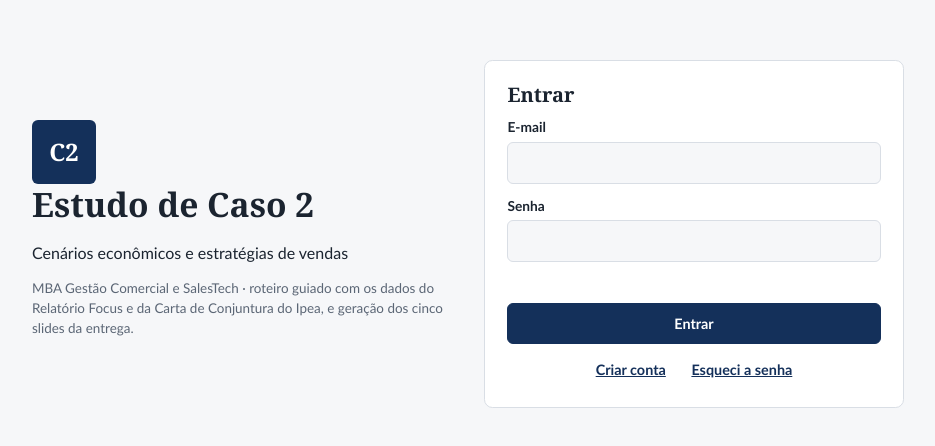
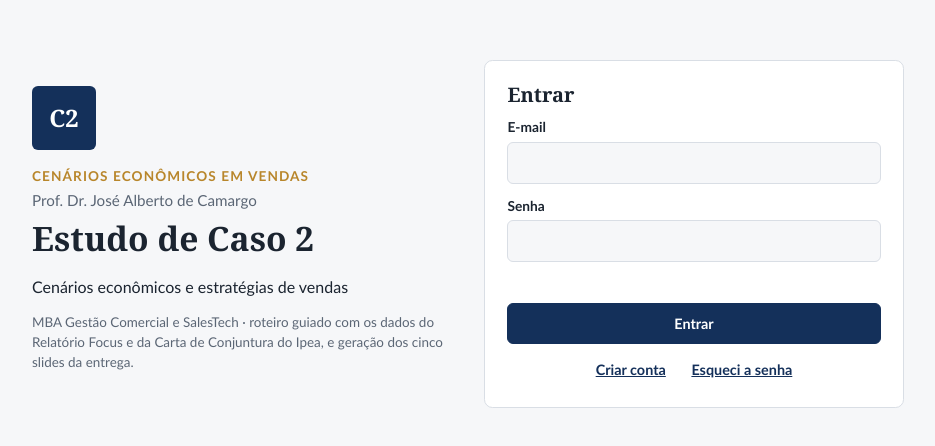
Before and after one commit to pluckduck/mba-caso2, a website with bundled scripts: page site/index.html in a window 1280 px wide. Shown: the part 166-612 px from the top of the page, without its empty margins (172-1107 px from the left). Built offline with nearby package versions, Linux system fonts and the light colour scheme.

Commit message:
Tela de acesso: nome da disciplina e do professor; orientação sobre o código da turma
Co-Authored-By: Claude Fable 5.2 <noreply@anthropic.com>
Claude-Session: https://claude.ai/code/session_01Mcd7c9hUMzpwgfYCGUVCWS

```diff
--- a/site/css/app.css
+++ b/site/css/app.css
@@ -192,6 +192,8 @@ input[type="color"] { width: 40px; height: 32px; padding: 2px; flex: none; }
 
 /* Acesso */
 .acesso { grid-column: 1 / -1; min-height: 100vh; display: grid; grid-template-columns: repeat(auto-fit, minmax(min(340px, 100%), 1fr)); gap: 2rem; align-items: center; padding: clamp(1rem, 5vw, 4rem); max-width: 1000px; margin: 0 auto; }
+.acesso-curso { display: flex; flex-direction: column; gap: .15rem; margin: 1rem 0 .4rem; } .acesso-curso .kicker { font-size: .85rem; } .acesso-prof { font-size: .95rem; color: var(--c-suave); }
+.acesso-lado h1 { margin-top: 0; }
 .acesso-form { display: flex; flex-direction: column; } .acesso-links { display: flex; gap: 1rem; justify-content: center; margin-top: .6rem; flex-wrap: wrap; }
 .erro { color: var(--c-adverso); font-weight: 600; min-height: 1.2em; font-size: .9rem; }
 
--- a/site/js/app.js
+++ b/site/js/app.js
@@ -607,14 +607,16 @@ function telaAcesso(modo = 'entrar', msg = '') {
   const cmp = (rotulo, chave, tipo, extra = {}) => campo({ rotulo, obj: d, chave, tipo, atributos: { required: true, ...extra } });
   const titulos = { entrar: 'Entrar', criar: 'Criar conta', recuperar: 'Recuperar senha', 'nova-senha': 'Definir nova senha' };
   raiz.replaceChildren(h('div', { class: 'acesso' },
-    h('div', { class: 'acesso-lado' }, h('span', { class: 'marca-sigla grande' }, 'C2'), h('h1', {}, 'Estudo de Caso 2'), h('p', {}, 'Cenários econômicos e estratégias de vendas'),
+    h('div', { class: 'acesso-lado' }, h('span', { class: 'marca-sigla grande' }, 'C2'),
+      h('p', { class: 'acesso-curso' }, h('span', { class: 'kicker' }, 'Cenários Econômicos em Vendas'), h('span', { class: 'acesso-prof' }, 'Prof. Dr. José Alberto de Camargo')),
+      h('h1', {}, 'Estudo de Caso 2'), h('p', {}, 'Cenários econômicos e estratégias de vendas'),
       h('p', { class: 'ajuda' }, 'MBA Gestão Comercial e SalesTech · roteiro guiado com os dados do Relatório Focus e da Carta de Conjuntura do Ipea, e geração dos cinco slides da entrega.')),
     h('form', { class: 'acesso-form cartao', onsubmit: enviar },
       h('h2', {}, titulos[modo]),
       modo === 'criar' ? cmp('Nome completo', 'nome', 'text', { autocomplete: 'name' }) : null,
       modo !== 'nova-senha' ? cmp('E-mail', 'email', 'email', { autocomplete: 'email' }) : null,
       modo !== 'recuperar' ? cmp(modo === 'nova-senha' ? 'Nova senha' : 'Senha', 'senha', 'password', { autocomplete: modo === 'entrar' ? 'current-password' : 'new-password', minlength: modo === 'entrar' ? null : 8 }) : null,
-      modo === 'criar' ? campo({ rotulo: 'Código da turma', ajuda: 'Código informado pelo colega que administra o aplicativo.', obj: d, chave: 'codigo', tipo: 'text', atributos: { required: true, autocomplete: 'off' } }) : null,
+      modo === 'criar' ? campo({ rotulo: 'Código da turma (peça pro Daniel Fassa)', obj: d, chave: 'codigo', tipo: 'text', atributos: { required: true, autocomplete: 'off' } }) : null,
       erro,
       h('button', { type: 'submit', class: 'btn primario' }, { entrar: 'Entrar', criar: 'Criar conta e entrar', recuperar: 'Enviar link', 'nova-senha': 'Salvar nova senha' }[modo]),
       h('div', { class: 'acesso-links' },
```
